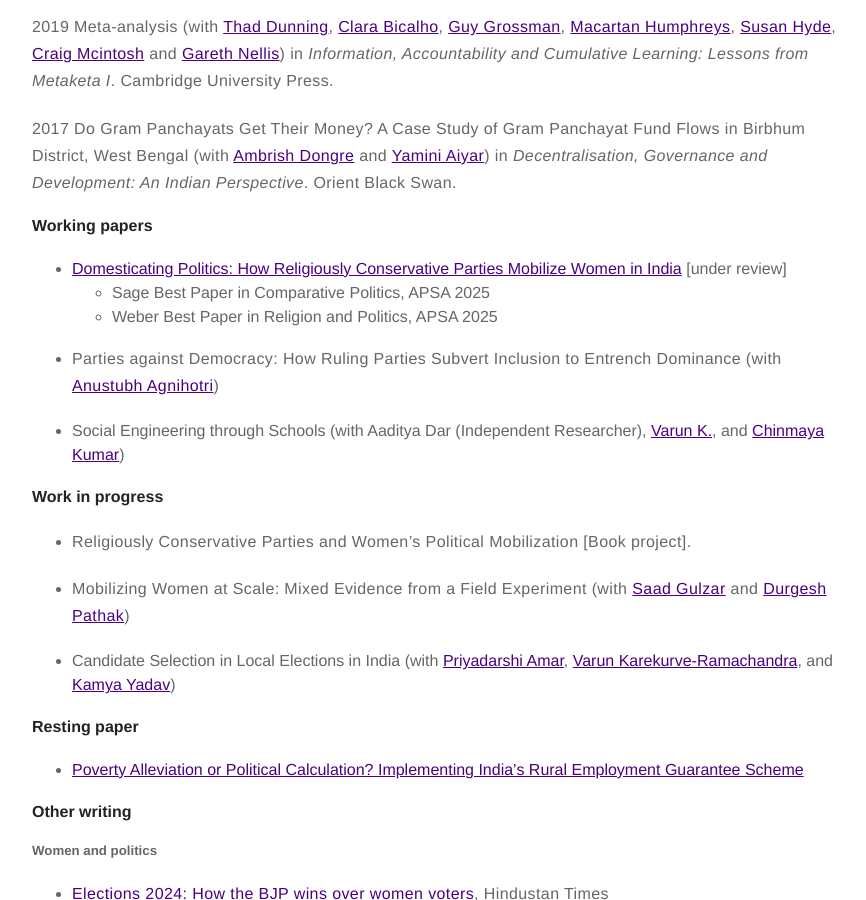
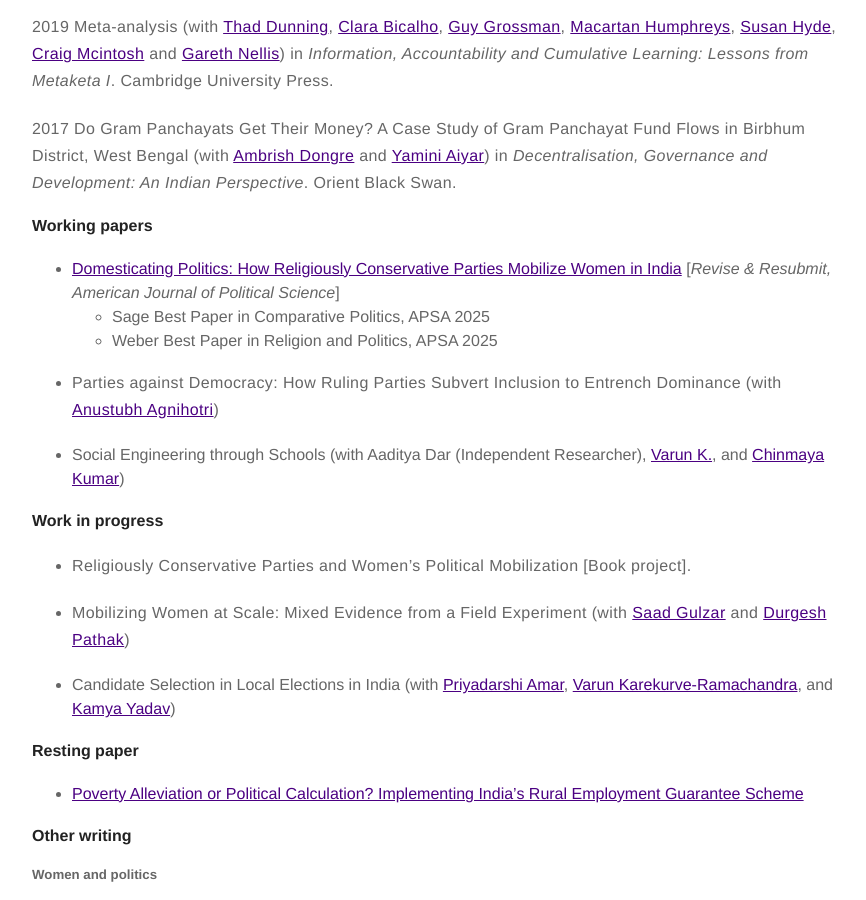
Before and after one commit to anirvanchowdhury/anirvanchowdhury.github.io, a Jekyll site: the page built from research.md, in a window 1280 px wide and 900 px high, scrolled down 1360 px. Shown: the whole window, without its empty margins (203-1069 px from the left). Built offline with Jekyll 4.4.1, drawn with Linux system fonts in a browser that asks for light colours.

Commit message:
Update research.md

```diff
--- a/research.md
+++ b/research.md
@@ -32,7 +32,7 @@ For a sketch of the argument, research design, and evidence, please click [here]
 2017 Do Gram Panchayats Get Their Money? A Case Study of Gram Panchayat Fund Flows in Birbhum District, West Bengal (with [Ambrish Dongre](https://www.iima.ac.in/web/faculty/faculty-profiles/ambrish-dongre) and [Yamini Aiyar](http://www.cprindia.org/people/yamini-aiyar)) in _Decentralisation, Governance and Development: An Indian Perspective_. Orient Black Swan.
 
 #### Working papers
-* [Domesticating Politics: How Religiously Conservative Parties Mobilize Women in India](https://www.dropbox.com/scl/fi/jkqxeoucy4uqmnqmy1phe/Chowdhury_DomesticatingPolitics_20250614.pdf?rlkey=u4zct3ox1mudyv31qjli2ix4h&dl=0) [under review]
+* [Domesticating Politics: How Religiously Conservative Parties Mobilize Women in India](https://www.dropbox.com/scl/fi/jkqxeoucy4uqmnqmy1phe/Chowdhury_DomesticatingPolitics_20250614.pdf?rlkey=u4zct3ox1mudyv31qjli2ix4h&dl=0) [_Revise & Resubmit, American Journal of Political Science_]
 	- Sage Best Paper in Comparative Politics, APSA 2025
 	- Weber Best Paper in Religion and Politics, APSA 2025
 
```
